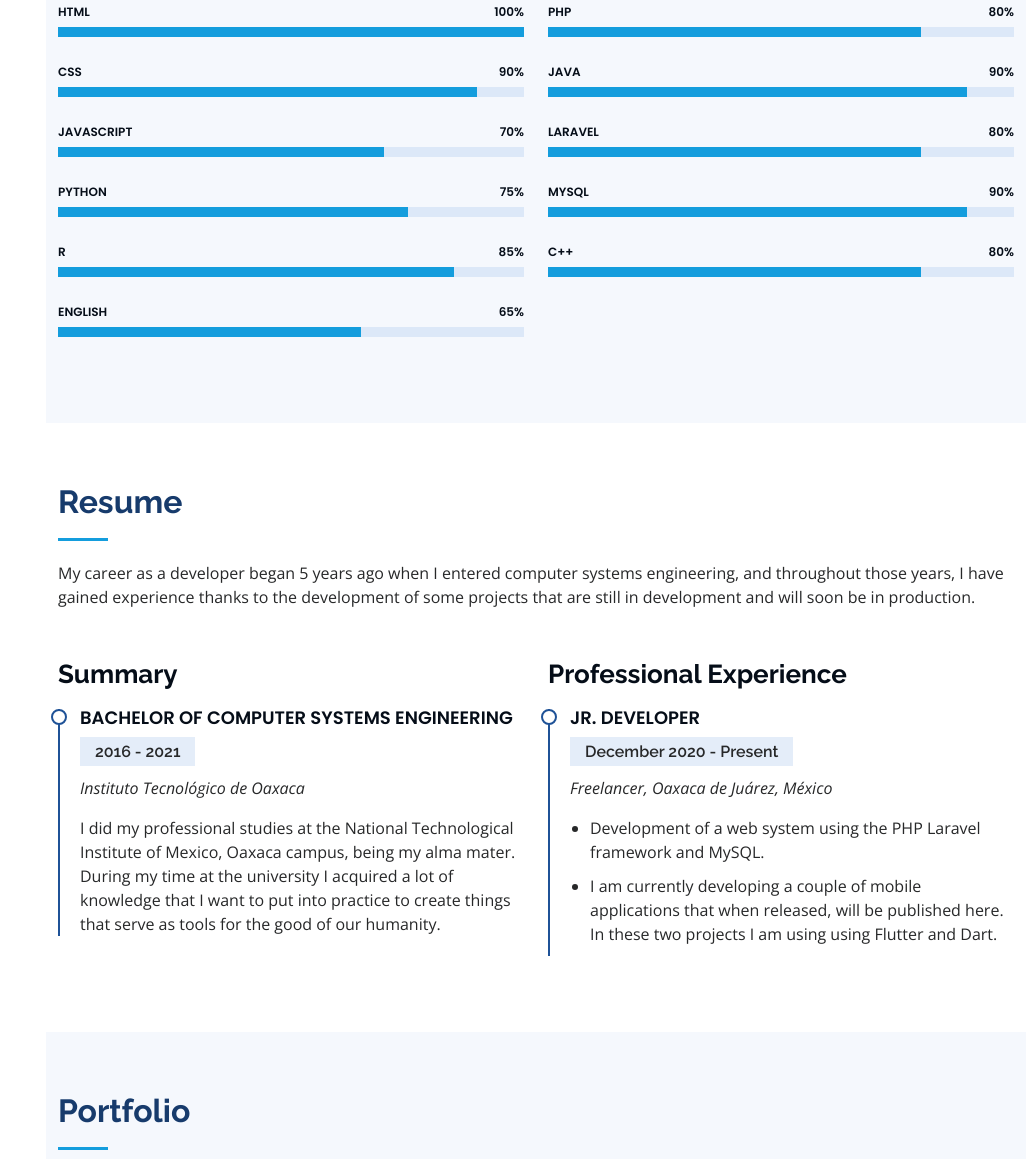
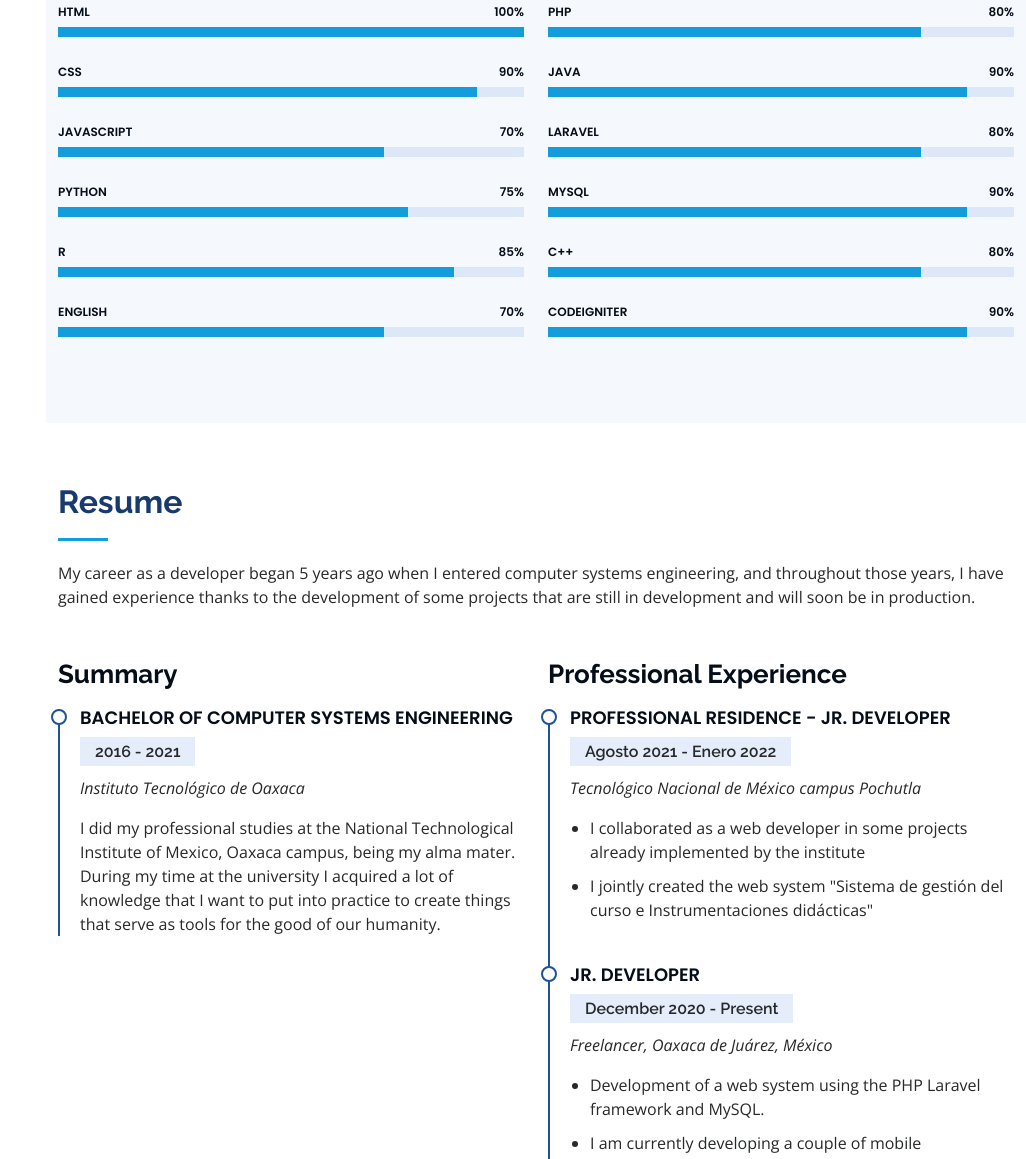
Before and after one commit to clog10/Briefcase, a plain HTML site: page index.html in a window 1280 px wide. Shown: the part 1641-2800 px from the top of the page, without its empty margins (254-1280 px from the left). Drawn offline with nearby package versions, Linux system fonts and the light colour scheme.

Commit message:
Correcciones

```diff
--- a/index.html
+++ b/index.html
@@ -171,9 +171,9 @@
               </div>
             </div>
             <div class="progress">
-              <span class="skill">English <i class="val">65%</i></span>
+              <span class="skill">English <i class="val">70%</i></span>
               <div class="progress-bar-wrap">
-                <div class="progress-bar" role="progressbar" aria-valuenow="65" aria-valuemin="0" aria-valuemax="100">
+                <div class="progress-bar" role="progressbar" aria-valuenow="70" aria-valuemin="0" aria-valuemax="100">
                 </div>
               </div>
             </div>
@@ -222,6 +222,14 @@
               </div>
             </div>
 
+            <div class="progress">
+              <span class="skill">CodeIgniter <i class="val">90%</i></span>
+              <div class="progress-bar-wrap">
+                <div class="progress-bar" role="progressbar" aria-valuenow="90" aria-valuemin="0" aria-valuemax="100">
+                </div>
+              </div>
+            </div>
+
           </div>
 
         </div>
@@ -254,6 +262,15 @@
           </div>
           <div class="col-lg-6" data-aos="fade-up" data-aos-delay="100">
             <h3 class="resume-title">Professional Experience</h3>
+            <div class="resume-item">
+              <h4>Professional Residence - Jr. Developer</h4>
+              <h5>Agosto 2021 - Enero 2022</h5>
+              <p><em>Tecnológico Nacional de México campus Pochutla </em></p>
+              <ul>
+                <li>I collaborated as a web developer in some projects already implemented by the institute</li>
+                <li>I jointly created the web system "Sistema de gestión del curso e Instrumentaciones didácticas" </li>
+              </ul>
+            </div>
             <div class="resume-item">
               <h4>Jr. Developer</h4>
               <h5>December 2020 - Present</h5>
```
